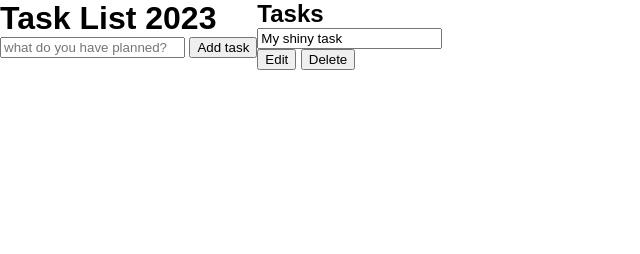
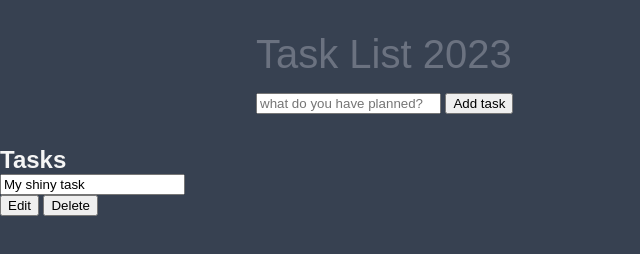
Before and after one commit to arjunivor/simple_todo_list, a plain HTML site: page index.html in a window 1280 px wide. Shown: the whole page, without its empty margins (0-640 px from the left). Drawn offline with Linux system fonts and the light colour scheme.

Commit message:
added some more functionality (header)

```diff
--- a/main.css
+++ b/main.css
@@ -16,4 +16,20 @@
 
 body {
   display: flex;
+  flex-direction: column;
+  min-height: 100vh;
+  background: var(--dark);
+  color: whitesmoke;
 }
+header {
+  padding: 2rem 1rem;
+  max-width: 800px;
+  width: 100%;
+  margin: 0 auto;
+}
+header h1 {
+  font-size: 2.5rem;
+  font-weight: 300;
+  color: var(--grey);
+  margin-bottom: 1rem;
+}
```
